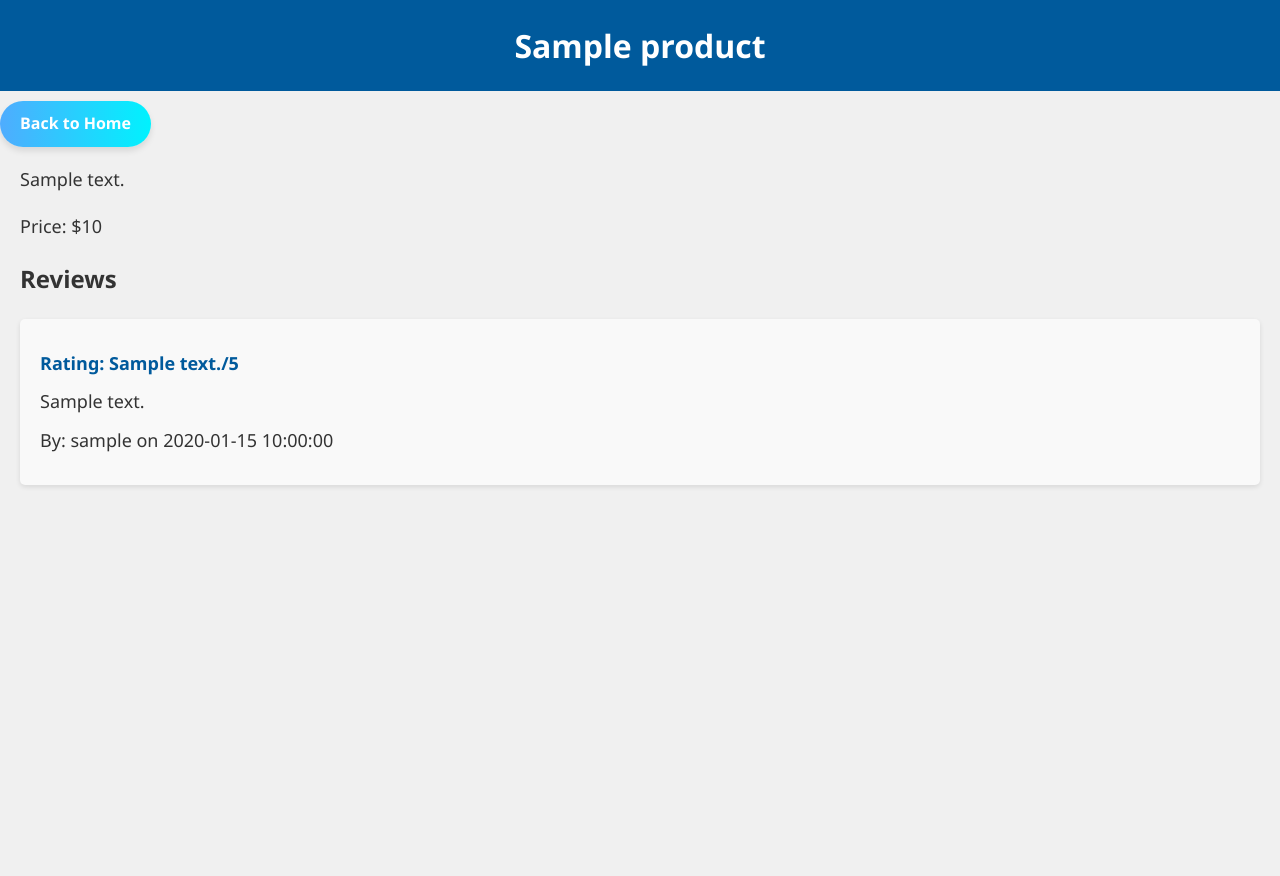
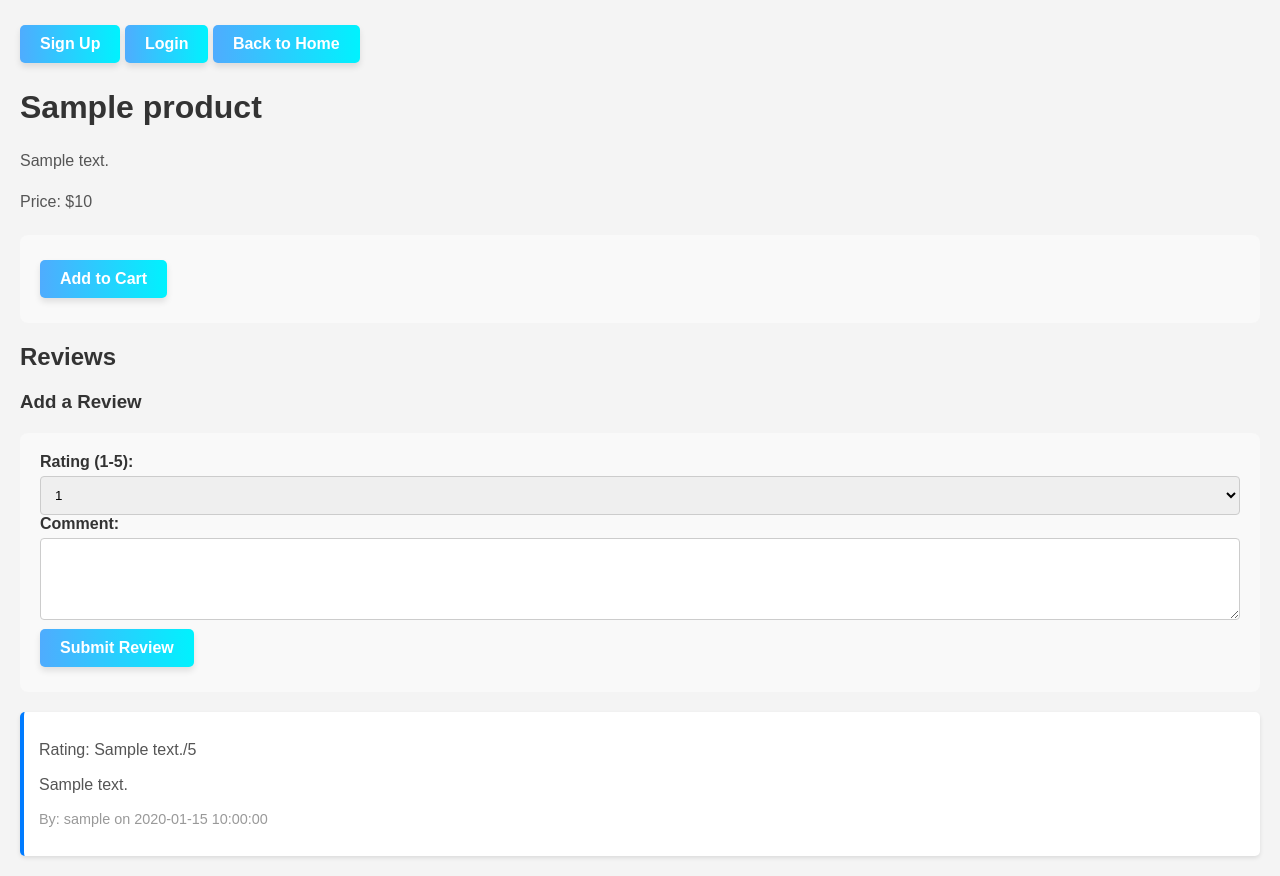
Before and after one commit to WyZoD/Projet-de-sessions-BD, a Flask app: template Projet/templates/product_page.html in a window 1280 px wide. Before the commit the page ends 487 px from the top, so only its background shows below. Run offline with Flask 3, Linux system fonts and the light colour scheme; the visitor is signed in with stand-in values (Sample User, id 1); the template is opened without the code that fills it: most values are stand-ins (such as "Sample title", 1, 10 or a date in 2020).

Commit message:
feat: cart page and adding custom reviews

```diff
--- a/Projet/server.py
+++ b/Projet/server.py
@@ -1,4 +1,4 @@
-from flask import Flask, render_template, request, flash, redirect, url_for, session
+from flask import Flask, render_template, request, flash, redirect, url_for, session, g
 from werkzeug.security import check_password_hash
 import bcrypt
 
@@ -19,6 +19,10 @@
     products = get_all_products()
     return render_template('index.html', logged_in=logged_in, username=username, products=products)
 
+@app.before_request
+def before_request():
+    g.logged_in = 'username' in session
+    g.username = session.get('username')
 
 @app.route("/signup/")
 def signup():
@@ -41,14 +45,33 @@
         return redirect(url_for('signup'))
 
 
+from flask import session
+
+
 @app.route("/product/<int:product_id>/")
 def product_page(product_id):
     product = get_product_by_id(product_id)
     reviews = get_reviews_by_product_id(product_id)
-    if product:
-        return render_template('product_page.html', product=product, reviews=reviews)
+    logged_in = 'username' in session
+    return render_template('product_page.html', product=product, reviews=reviews, logged_in=logged_in, username=session.get('username'))
+
+
+@app.route("/add-review/<int:product_id>/", methods=["POST"])
+def add_review(product_id):
+    if 'username' not in session:
+        flash("You must be logged in to add a review.")
+        return redirect(url_for('login'))
+
+    username = session['username']
+    note = request.form['note']
+    commentaire = request.form['commentaire']
+
+    if add_product_review(product_id, username, note, commentaire):
+        flash("Your review has been added.")
     else:
-        return "Product not found", 404
+        flash("An error occurred while adding your review.")
+
+    return redirect(url_for('product_page', product_id=product_id))
 
 
 @app.route("/login/", methods=["GET", "POST"])
@@ -69,6 +92,35 @@
     return render_template("login.html", error=error)
 
 
+@app.route("/add-to-cart/", methods=["POST"])
+def add_to_cart():
+    if 'username' not in session:
+        return redirect(url_for('login'))
+
+    username = session['username']
+    product_id = request.form.get("product_id")
+    quantity = request.form.get("quantity", 1)
+
+    if add_item_to_cart(username, product_id, quantity):
+        flash("Item added to cart successfully")
+    else:
+        flash("Failed to add item to cart")
+
+    return redirect(url_for('index'))
+
+
+@app.route("/cart/")
+def show_cart():
+    if 'username' not in session:
+        return redirect(url_for('login'))
+
+    username = session['username']
+    cart_items = get_cart_items(username)
+    logged_in = 'username' in session
+    return render_template('cart.html', cart_items=cart_items, logged_in=logged_in, username=username)
+
+
+
 @app.route("/logout/")
 def logout():
     session.pop('username', None)
@@ -76,5 +128,35 @@
     return redirect(url_for('index'))
 
 
+@app.route("/update-quantity/<int:product_id>/", methods=["POST"])
+def update_quantity(product_id):
+    if 'username' not in session:
+        return redirect(url_for('login'))
+
+    new_quantity = request.form.get('quantity', type=int)
+    username = session['username']
+
+    if new_quantity > 0:
+        update_cart_item_quantity(username, product_id, new_quantity)
+        flash("Quantity updated successfully.")
+    else:
+        flash("Invalid quantity.")
+
+    return redirect(url_for('show_cart'))
+
+
+@app.route("/remove-from-cart/<int:product_id>/", methods=["POST"])
+def remove_from_cart(product_id):
+    if 'username' not in session:
+        return redirect(url_for('login'))
+
+    username = session['username']
+
+    remove_item_from_cart(username, product_id)
+
+    flash("Item removed from cart.")
+    return redirect(url_for('show_cart'))
+
+
 if __name__ == '__main__':
     app.run()
--- a/Projet/static/product_page.css
+++ b/Projet/static/product_page.css
@@ -1,77 +1,87 @@
 body {
-    margin: 0;
-    font-family: 'Segoe UI', Tahoma, Geneva, Verdana, sans-serif;
-    background-color: #f0f0f0;
+    font-family: Arial, sans-serif;
+}
+
+h1, h2, h3 {
     color: #333;
+}
+
+p {
+    color: #555;
     line-height: 1.6;
 }
 
-h1, h2 {
-    color: #333;
+
+.product-details p {
+    margin-bottom: 1rem;
 }
 
 
-h1 {
-    background-color: #005A9C;
-    color: #ffffff;
-    padding: 20px 0;
-    margin: 0;
-    text-align: center;
+.button {
+    background-color: #007bff;
+    color: white;
+    padding: 10px 20px;
+    border: none;
+    border-radius: 5px;
+    cursor: pointer;
+    font-size: 16px;
+    text-decoration: none;
+    display: inline-block;
+    margin: 5px 0;
 }
 
-p {
-    font-size: 18px;
-    margin-left: 20px;
+.button:hover {
+    background-color: #0056b3;
 }
 
-h2 {
-    margin-left: 20px;
+
+form {
+    background: #f9f9f9;
+    padding: 20px;
+    border-radius: 8px;
+    margin-top: 20px;
+}
+
+form label {
+    font-weight: bold;
+}
+
+form select, form textarea {
+    width: 100%;
+    padding: 10px;
+    margin-top: 5px;
+    border: 1px solid #ccc;
+    border-radius: 4px;
+    box-sizing: border-box;
+}
+
+form textarea {
+    resize: vertical;
+}
+
+
+.login-prompt {
+    margin-top: 20px;
+}
+
+.login-prompt a {
+    color: #007bff;
 }
 
 .review {
-    background-color: #ffffff;
-    box-shadow: 0 2px 5px rgba(0,0,0,0.1);
-    margin: 20px;
-    padding: 20px;
+    background-color: #fff;
+    box-shadow: 0 2px 4px rgba(0, 0, 0, 0.1);
+    padding: 15px;
+    margin-top: 20px;
     border-radius: 5px;
+    border-left: 4px solid #007bff;
 }
 
 .review p {
     margin: 10px 0;
 }
 
-.review:nth-child(even) {
-    background-color: #f9f9f9;
+.review p:last-child {
+    color: #999;
+    font-size: 0.9rem;
 }
-
-.review p:first-child {
-    font-weight: bold;
-    color: #005A9C;
-}
-
-.button {
-    display: inline-block;
-    padding: 10px 20px;
-    border: none;
-    background-image: linear-gradient(to right, #4facfe 0%, #00f2fe 100%);
-    color: white;
-    text-align: center;
-    text-decoration: none;
-    border-radius: 30px;
-    font-weight: bold;
-    box-shadow: 0 4px 6px rgba(0, 0, 0, 0.1);
-    transition: all 0.3s ease;
-    margin-top: 10px;
-    font-size: 16px;
-}
-
-.button:hover {
-    background-image: linear-gradient(to right, #4facfe 0%, #00f2fe 75%);
-    box-shadow: 0 5px 15px rgba(0, 0, 0, 0.2);
-    transform: translateY(-2px);
-}
-
-.button:active {
-    box-shadow: 0 2px 5px rgba(0, 0, 0, 0.1);
-    transform: translateY(0);
-}
--- a/Projet/static/style.css
+++ b/Projet/static/style.css
@@ -72,3 +72,30 @@
         width: 100%;
     }
 }
+
+.button {
+    display: inline-block;
+    padding: 10px 20px;
+    border: none;
+    background-image: linear-gradient(to right, #4facfe 0%, #00f2fe 100%);
+    color: white;
+    text-align: center;
+    text-decoration: none;
+    border-radius: 30px;
+    font-weight: bold;
+    box-shadow: 0 4px 6px rgba(0, 0, 0, 0.1);
+    transition: all 0.3s ease;
+    margin-top: 10px;
+    font-size: 16px;
+}
+
+.button:hover {
+    background-image: linear-gradient(to right, #4facfe 0%, #00f2fe 75%);
+    box-shadow: 0 5px 15px rgba(0, 0, 0, 0.2);
+    transform: translateY(-2px);
+}
+
+.button:active {
+    box-shadow: 0 2px 5px rgba(0, 0, 0, 0.1);
+    transform: translateY(0);
+}
--- /dev/null
+++ b/Projet/templates/base.html
@@ -0,0 +1,28 @@
+<!DOCTYPE html>
+<html lang="eng">
+<head>
+    <meta charset="UTF-8">
+    <title>{% block title %}{% endblock %}</title>
+    <link rel="stylesheet" href="{{ url_for('static', filename='style.css') }}">
+    <script src="{{ url_for('static', filename='app.js') }}"></script>
+    {% block head_extra %}{% endblock %}
+</head>
+<body>
+    <div class="button-group">
+        {% if logged_in %}
+        <span>Welcome, {{ username }}</span>
+        <a href="/logout/" class="button">Logout</a>
+            <a href="/cart/" class="button">Cart</a>
+        {% else %}
+        <a href="/signup/" class="button">Sign Up</a>
+        <a href="/login/" class="button">Login</a>
+        {% endif %}
+        {% if request.endpoint != 'index' %}
+        <a href="{{ url_for('index') }}" class="button">Back to Home</a>
+        {% endif %}
+    </div>
+
+    {% block content %}
+    {% endblock %}
+</body>
+</html>
--- a/Projet/templates/product_page.html
+++ b/Projet/templates/product_page.html
@@ -1,17 +1,43 @@
-<!DOCTYPE html>
-<html lang="eng">
-<head>
-    <meta charset="UTF-8">
-    <title>{{ product.Name }}</title>
+{% extends "base.html" %}
+{% block title %}{{ product.Name }}{% endblock %}
+
+{% block head_extra %}
 <link rel="stylesheet" href="{{ url_for('static', filename='product_page.css') }}">
+{% endblock %}
 
-</head>
-<body>
+{% block content %}
 <h1>{{ product.Name }}</h1>
-    <a href="{{ url_for('index') }}" class="button">Back to Home</a>
 <p>{{ product.Description }}</p>
 <p>Price: ${{ product.Price }}</p>
+
+<form action="{{ url_for('add_to_cart') }}" method="post">
+    <input type="hidden" name="product_id" value="{{ product.ProductID }}">
+    <input type="hidden" name="quantity" value="1">
+    <button type="submit" class="button">Add to Cart</button>
+</form>
+
 <h2>Reviews</h2>
+    {% if g.logged_in %}
+    <h3>Add a Review</h3>
+    <form action="{{ url_for('add_review', product_id=product.ProductID) }}" method="post">
+        <label for="note">Rating (1-5):</label>
+        <select name="note" id="note" required>
+            <option value="1">1</option>
+            <option value="2">2</option>
+            <option value="3">3</option>
+            <option value="4">4</option>
+            <option value="5">5</option>
+        </select>
+        <br>
+        <label for="commentaire">Comment:</label>
+        <textarea name="commentaire" id="commentaire" rows="4" required></textarea>
+        <br>
+        <button type="submit" class="button">Submit Review</button>
+    </form>
+{% else %}
+    <p><a href="{{ url_for('login') }}">Log in</a> to add a review.</p>
+{% endif %}
+
 {% if reviews %}
     {% for review in reviews %}
     <div class="review">
@@ -23,5 +49,5 @@
 {% else %}
     <p>No reviews yet.</p>
 {% endif %}
-</body>
-</html>
+
+{% endblock %}
```
Also changed, not shown: Projet/database.py (+82 -0 lines), Projet/static/cart.css (added, +73 -0 lines), Projet/static/data.sql (+11 -0 lines), Projet/templates/cart.html (added, +28 -0 lines), Projet/templates/index.html (+5 -20 lines). Lines whose indentation alone changed are shown as unchanged.
